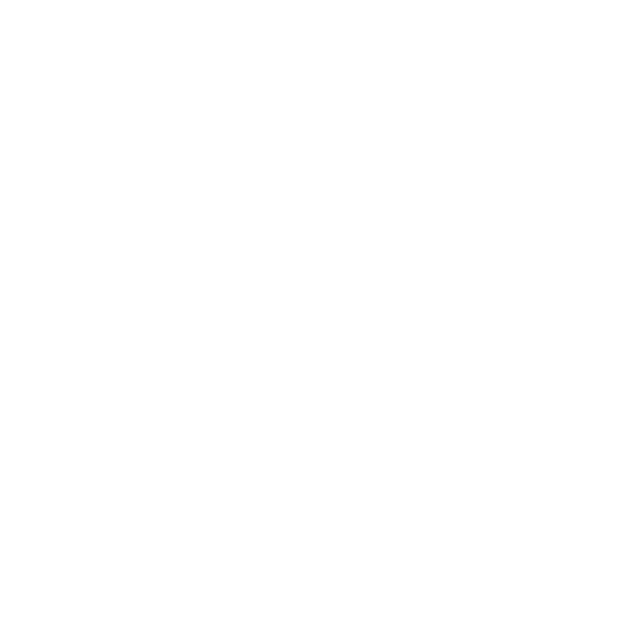
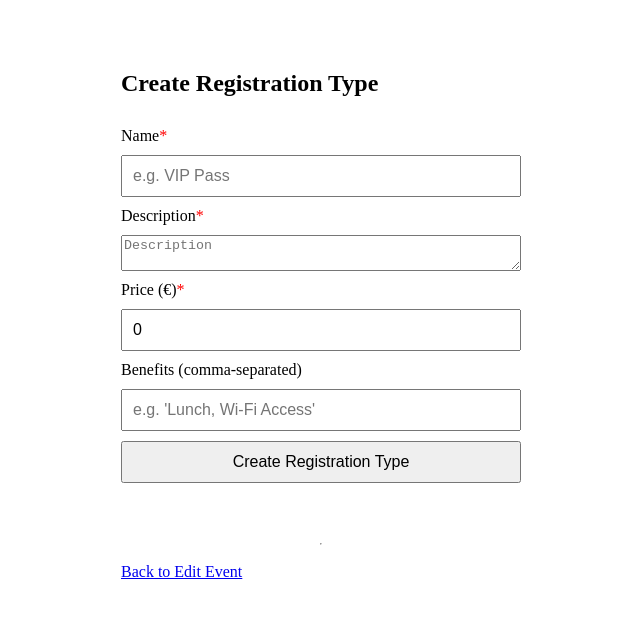
Before and after one commit to rodrigolinhas/PROJ-LES, a React (Vite) app in the folder client/: page /event/1/regtype/create in a window 1280 px wide. Before the commit this address had no page. Shown: the top 618 px of the page, without its empty margins (319-959 px from the left). Built offline with nearby package versions, Linux system fonts and the light colour scheme; sample sign-in values are in the browser's storage.

Commit message:
Create Registration Types
Now, the UI for creating Registration Types is done, and I also fixed a bug I noticed where edit pages for events without registration types wouldn't load. Also added a back button on the form for editing events.

```diff
--- a/client/src/app/App.tsx
+++ b/client/src/app/App.tsx
@@ -17,6 +17,7 @@ import CreateActivityPage from "../features/events/activities/pages/CreateActivi
 import ViewActivityPage from "../features/events/activities/pages/ViewActivityPage.tsx";
 import ListActivityPage from "../features/events/activities/pages/ListActivitiesPage.tsx";
 import EditRegTypePage from "../features/events/regtypes/pages/EditRegTypePage";
+import CreateRegTypePage from "@/features/events/regtypes/pages/CreateRegTypePage.tsx";
 
 import ProtectedRoutes from "./router/ProtectedRoutes";
 import ViewUserPage from '@/features/user/pages/UserInfoPage';
@@ -53,6 +54,8 @@ function App() {
                     <Route path="/event/:eventId/activity/list" element={<ListActivityPage />} />
 
                     <Route path="/event/:eventId/regtype/edit/:regTypeId" element={<EditRegTypePage />}/>
+                    <Route path="/event/:eventId/regtype/create" element={<CreateRegTypePage />}/>
+
                     <Route path="/event/:eventId/activity/:activityId/article/list" element={<ListArticlesPage />} />
                     <Route path="/event/:eventId/activity/:activityId/article/view/:articleId" element={<ViewArticlePage />} />
                     <Route path="/event/:eventId/activity/:activityId/article/edit/:articleId" element={<EditArticlePage />} />
--- a/client/src/features/events/components/EditEventForm.tsx
+++ b/client/src/features/events/components/EditEventForm.tsx
@@ -51,7 +51,7 @@ async function loadRegTypes(id: number): Promise<RegType[]> {
             resolve(res.json())
         }
         else if(res.status === 404) {
-            return [];
+            resolve([]);
         }
         else {
             reject()
@@ -154,7 +154,10 @@ export default function EditEventForm(props: any) {
                 setRegTypes(types);
                 setEventLoaded(true);
             })
-            .catch((err) => console.log(err));
+            .catch((err) => {
+                console.log(err);
+                setEventLoaded(true);
+            });
         return (
             <h1>Loading Event...</h1>
         )
@@ -236,7 +239,7 @@ export default function EditEventForm(props: any) {
 
                 <hr />
                 <h3>Registration Types</h3>
-                <Link to={`/event/regtype/create`} style={{ fontSize: "0.9em" }}>+ Add New Registration Type</Link>
+                <Link to={`/event/${eventID}/regtype/create`} style={{ fontSize: "0.9em" }}>+ Add New Registration Type</Link>
 
                 <div>
                     {regTypes.length === 0 ? (
@@ -262,6 +265,10 @@ export default function EditEventForm(props: any) {
                 <Link to={`/event/${eventID}/activity/create`}>
                     Add Activity
                 </Link>
+
+                <Link to={`/events`}>
+                    Back
+                </Link>
             </form>
         );
     }
--- /dev/null
+++ b/client/src/features/events/regtypes/components/CreateRegTypeForm.tsx
@@ -0,0 +1,119 @@
+import { useState } from "react";
+import { Link } from "react-router-dom";
+import { envHostBackend } from '@/shared/utils/env';
+import { getCookie } from "@/shared/utils/getCookie";
+
+export default function CreateRegTypeForm(props: any) {
+    let eventID: string = props.eventID;
+
+    const [name, setName] = useState("");
+    const [description, setDescription] = useState("");
+    const [price, setPrice] = useState(0);
+    const [benefits, setBenefits] = useState<string[]>([]);
+
+    const [message, setMessage] = useState("");
+    const [isError, setIsError] = useState(false);
+    const [created, setCreated] = useState(false);
+
+    async function handleSubmit(e: React.FormEvent<HTMLFormElement>) {
+        e.preventDefault();
+
+        const csrfToken = getCookie("csrf_token") || "";
+        const formData = new FormData();
+
+        formData.append("eventID", eventID);
+        formData.append("name", name);
+        formData.append("description", description);
+        formData.append("price", price.toString());
+
+        const cleanBenefits = benefits.map(b => b.trim()).filter(b => b !== "").join(", ");
+        if (cleanBenefits) {
+            formData.append("benefits", cleanBenefits);
+        }
+
+        try {
+            const res = await fetch(`http://${envHostBackend()}/event/regtype/create`, {
+                    method: "POST",
+                    body: formData,
+                    headers: {
+                        "X-CSRF-Token": csrfToken
+                    },
+                    credentials: "include"
+                }
+            );
+
+            if (res.status === 201 || res.status === 200) {
+                setMessage("Registration Type created successfully!");
+                setIsError(false);
+                setCreated(true);
+            } else {
+                setMessage(await res.text());
+                setIsError(true);
+            }
+        }
+        catch(error) {
+            setMessage("Server error");
+            setIsError(true);
+        }
+    }
+
+    if (created) {
+        return (
+            <div style={{ textAlign: "center", margin: "100px" }}>
+                <h2 style={{ color: "green" }}>Registration Type created successfully!</h2>
+                <Link to={`/event/edit/${eventID}`}>Back to Edit Event</Link>
+            </div>
+        );
+    }
+
+    return (
+        <form onSubmit={handleSubmit}>
+            <h2>Create Registration Type</h2>
+
+            <label className="required">Name</label>
+            <input
+                type="text"
+                placeholder="e.g. VIP Pass"
+                value={name}
+                onChange={(e) => setName(e.target.value)}
+                required
+            />
+
+            <label className="required">Description</label>
+            <textarea
+                placeholder="Description"
+                value={description}
+                onChange={(e) => setDescription(e.target.value)}
+                required
+            />
+
+            <label className="required">Price (€)</label>
+            <input
+                type="number"
+                step="0.01"
+                min="0"
+                placeholder="Price(€)"
+                value={price}
+                onChange={(e) => setPrice(parseFloat(e.target.value) || 0)}
+                required
+            />
+
+            <label>Benefits (comma-separated)</label>
+            <input
+                type="text"
+                placeholder="e.g. 'Lunch, Wi-Fi Access'"
+                value={benefits.join(",")}
+                onChange={(e) => setBenefits(e.target.value.split(","))}
+            />
+
+            <button type="submit">Create Registration Type</button>
+
+            <p className={isError ? "error" : "success"}>
+                {message}
+            </p>
+
+            <hr />
+            <Link to={`/event/edit/${eventID}`}>Back to Edit Event</Link>
+        </form>
+    );
+}
--- /dev/null
+++ b/client/src/features/events/regtypes/pages/CreateRegTypePage.tsx
@@ -0,0 +1,12 @@
+import { useParams } from "react-router-dom";
+import CreateRegTypeForm from "../components/CreateRegTypeForm";
+
+export default function CreateRegTypePage() {
+    const { eventId } = useParams<{ eventId: string }>();
+
+    return (
+        <div>
+            <CreateRegTypeForm eventID={eventId} />
+        </div>
+    );
+}
```
